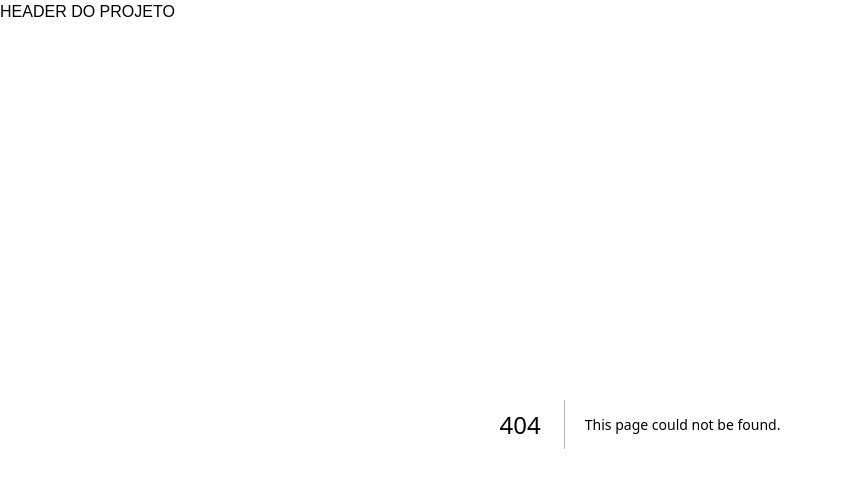
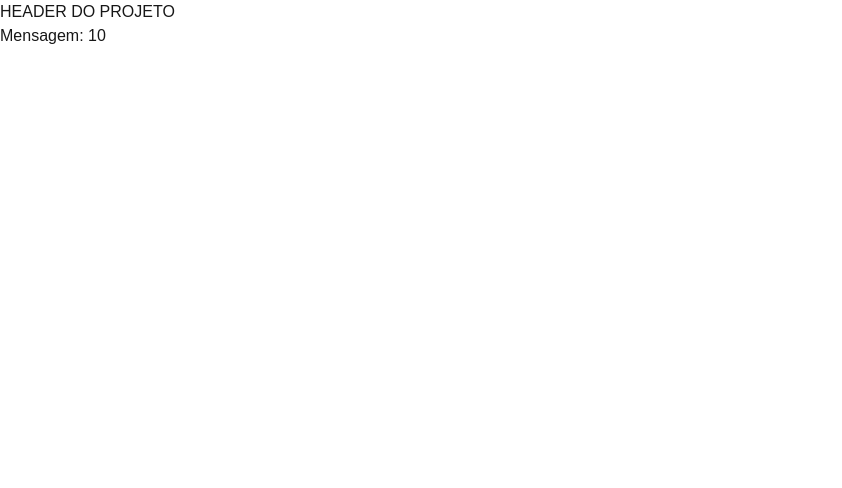
Before and after one commit to emersonpessoa01/vendas-app, a Next.js app: page /pages/mensagem in a window 1280 px wide. Before the commit this address had no page. Shown: the top 488 px of the page, without its empty margins (0-842 px from the left). Built offline with nearby package versions, Linux system fonts and the light colour scheme.

Commit message:
feat:  Added mensagem :rocket:

```diff
--- a/src/app/pages/dashboard/page.tsx
+++ b/src/app/pages/dashboard/page.tsx
@@ -1,7 +1,7 @@
 export default function Dashboard() {
     return (
       <div>
-        <h1>Página Dashaboard</h1>
+        <h1>Página Dashboard</h1>
       </div>
     );
 }
--- /dev/null
+++ b/src/app/pages/mensagem/page.tsx
@@ -0,0 +1,12 @@
+// app/mensagem/page.tsx
+interface MensagemProps {
+  mensagem: number;
+}
+
+const Mensagem: React.FC<MensagemProps> = ({ mensagem }) => {
+  return <div>Mensagem: {mensagem}</div>;
+};
+
+export default function MensagemPage() {
+  return <div><Mensagem mensagem={10} /></div>;
+}
```
